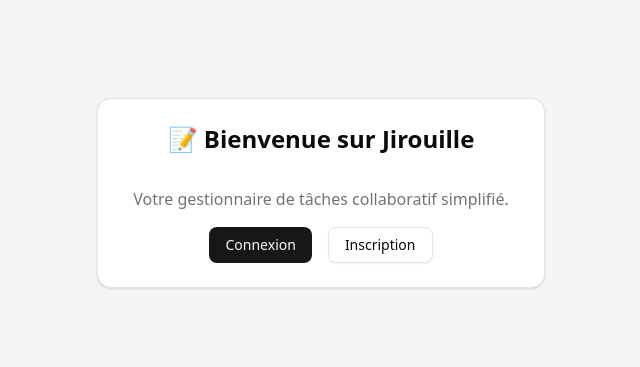
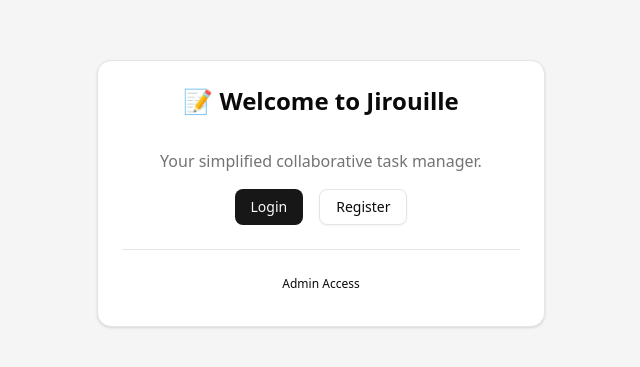
Before and after one commit to Darleanow/Jirouille, a Next.js app in the folder client/: page / in a window 1280 px wide. Shown: the part 207-574 px from the top of the page, without its empty margins (319-959 px from the left). Built offline with nearby package versions, Linux system fonts and the light colour scheme.

Commit message:
feat(i18n): update homepage text from French to English

```diff
--- a/client/src/app/page.tsx
+++ b/client/src/app/page.tsx
@@ -8,19 +8,28 @@ export default function HomePage() {
             <Card className="max-w-md w-full mx-4">
                 <CardHeader>
                     <CardTitle className="text-center text-2xl font-bold">
-                        📝 Bienvenue sur Jirouille
+                        📝 Welcome to Jirouille
                     </CardTitle>
                 </CardHeader>
                 <CardContent className="flex flex-col gap-4">
                     <p className="text-center text-muted-foreground">
-                        Votre gestionnaire de tâches collaboratif simplifié.
+                        Your simplified collaborative task manager.
                     </p>
                     <div className="flex justify-center gap-4">
                         <Button asChild>
-                            <Link href="/login">Connexion</Link>
+                            <Link href="/login">Login</Link>
                         </Button>
                         <Button asChild variant="outline">
-                            <Link href="/register">Inscription</Link>
+                            <Link href="/register">Register</Link>
+                        </Button>
+                    </div>
+                    <div className="border-t pt-4 mt-2">
+                        <Button
+                            asChild
+                            variant="ghost"
+                            className="w-full text-xs"
+                        >
+                            <Link href="/admin/login">Admin Access</Link>
                         </Button>
                     </div>
                 </CardContent>
```
